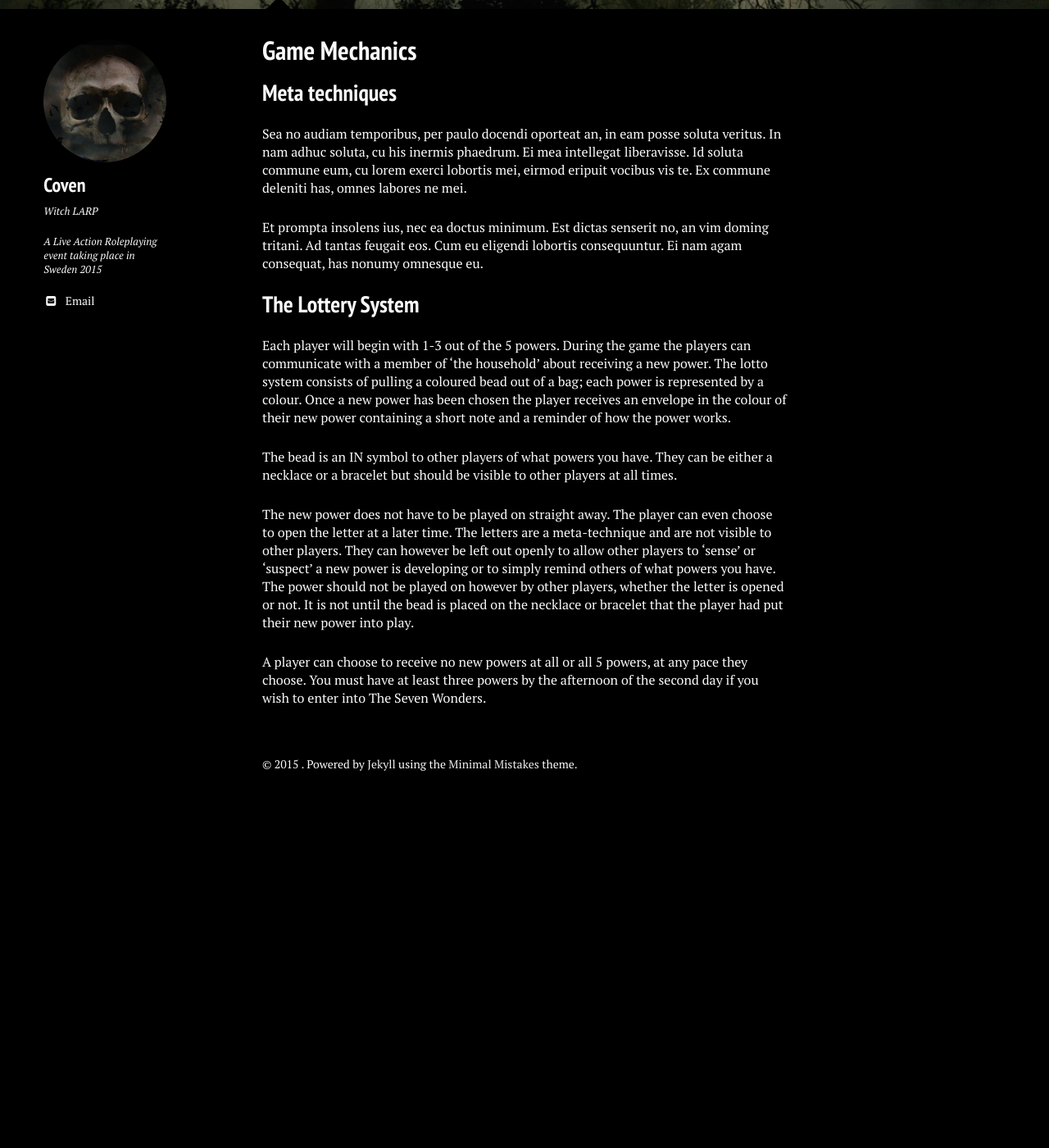
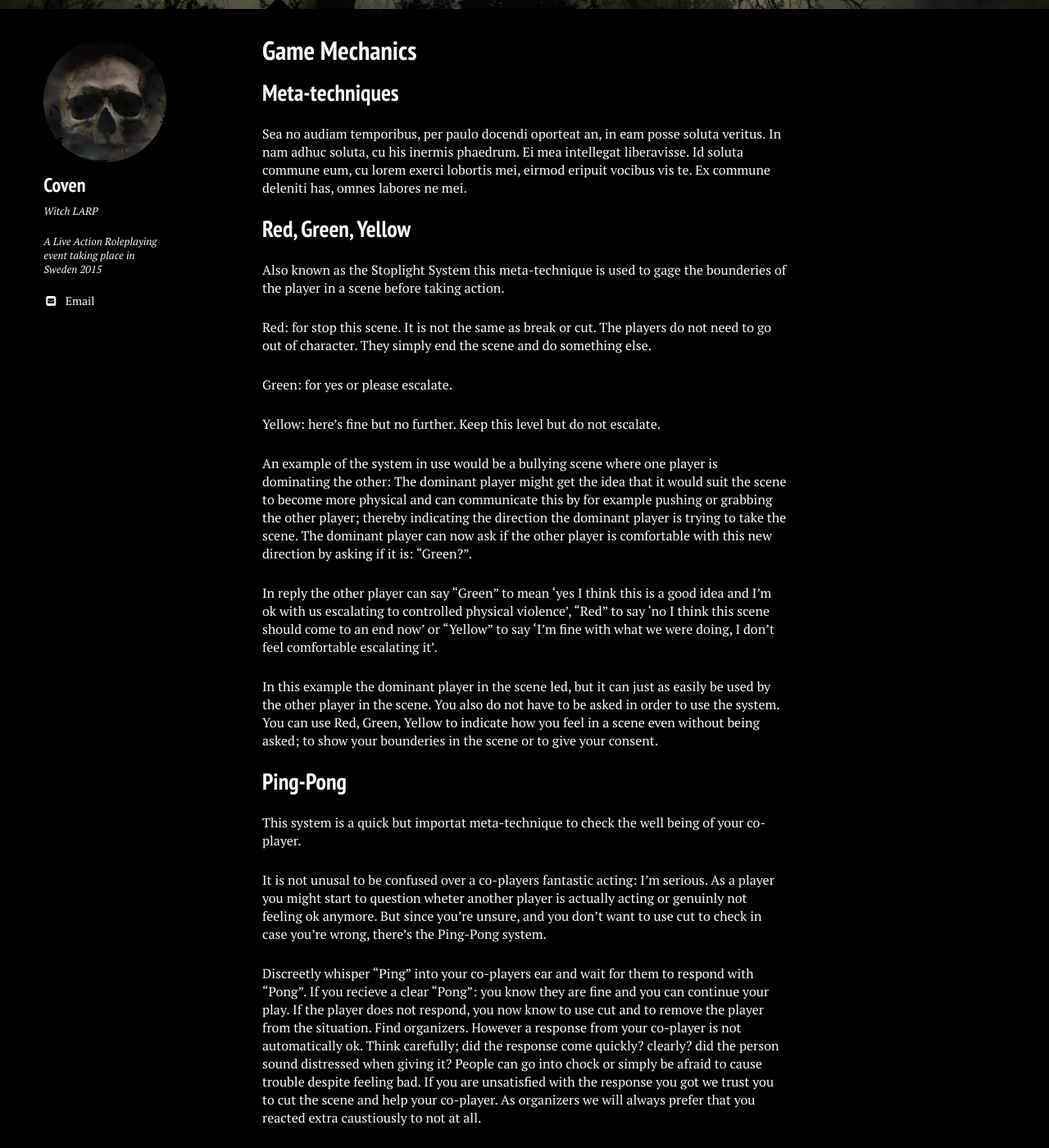
Before and after one commit to stanislavb/www.coven.nu, a Jekyll site: the page built from game-mechanics/index.md, in a window 1280 px wide and 1400 px high, scrolled down 464 px. Shown: the whole window at 82% size. Built offline with Jekyll 4.4.1, drawn with Linux system fonts in a browser that asks for light colours; nearby versions of some CDN libraries; before the commit the page ends 1454 px from its top, so only the background shows below that; some of the changed text lies outside the part shown.

Commit message:
Update index.md

```diff
--- a/game-mechanics/index.md
+++ b/game-mechanics/index.md
@@ -18,11 +18,34 @@ image:
 </div>
 </section><!-- /#table-of-contents -->
 
-## Meta techniques
+## Meta-techniques
 
 Sea no audiam temporibus, per paulo docendi oporteat an, in eam posse soluta veritus. In nam adhuc soluta, cu his inermis phaedrum. Ei mea intellegat liberavisse. Id soluta commune eum, cu lorem exerci lobortis mei, eirmod eripuit vocibus vis te. Ex commune deleniti has, omnes labores ne mei.
 
-Et prompta insolens ius, nec ea doctus minimum. Est dictas senserit no, an vim doming tritani. Ad tantas feugait eos. Cum eu eligendi lobortis consequuntur. Ei nam agam consequat, has nonumy omnesque eu.
+## Red, Green, Yellow
+
+Also known as the Stoplight System this meta-technique is used to gage the bounderies of the player in a scene before taking action.
+
+Red: for stop this scene. It is not the same as break or cut. The players do not need to go out of character. They simply end the scene and do something else.
+
+Green: for yes or please escalate.
+
+Yellow: here's fine but no further. Keep this level but do not escalate.
+
+An example of the system in use would be a bullying scene where one player is dominating the other:
+The dominant player might get the idea that it would suit the scene to become more physical and can communicate this by for example pushing or grabbing the other player; thereby indicating the direction the dominant player is trying to take the scene. The dominant player can now ask if the other player is comfortable with this new direction by asking if it is: "Green?".
+
+In reply the other player can say "Green" to mean 'yes I think this is a good idea and I'm ok with us escalating to controlled physical violence', "Red" to say 'no I think this scene should come to an end now' or "Yellow" to say 'I'm fine with what we were doing, I don't feel comfortable escalating it'.
+
+In this example the dominant player in the scene led, but it can just as easily be used by the other player in the scene. You also do not have to be asked in order to use the system. You can use Red, Green, Yellow to indicate how you feel in a scene even without being asked; to show your bounderies in the scene or to give your consent.
+
+## Ping-Pong
+
+This system is a quick but importat meta-technique to check the well being of your co-player.
+
+It is not unusal to be confused over a co-players fantastic acting: I'm serious. As a player you might start to question wheter another player is actually acting or genuinly not feeling ok anymore. But since you're unsure, and you don't want to use cut to check in case you're wrong, there's the Ping-Pong system.
+
+Discreetly whisper "Ping" into your co-players ear and wait for them to respond with "Pong". If you recieve a clear "Pong": you know they are fine and you can continue your play. If the player does not respond, you now know to use cut and to remove the player from the situation. Find organizers. However a response from your co-player is not automatically ok. Think carefully; did the response come quickly? clearly? did the person sound distressed when giving it? People can go into chock or simply be afraid to cause trouble despite feeling bad. If you are unsatisfied with the response you got we trust you to cut the scene and help your co-player. As organizers we will always prefer that you reacted extra caustiously to not at all.
 
 ## The Lottery System
 
```
